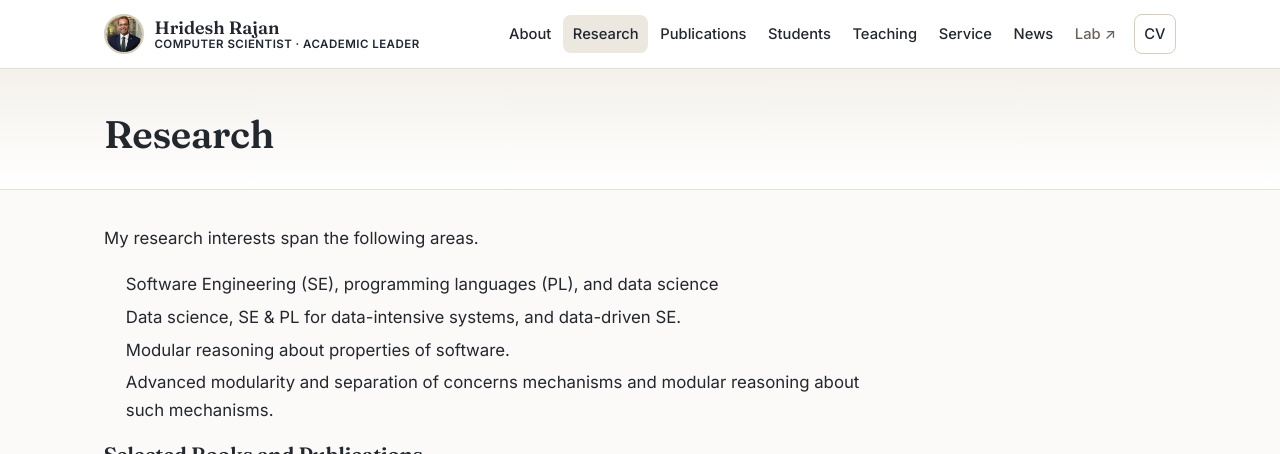
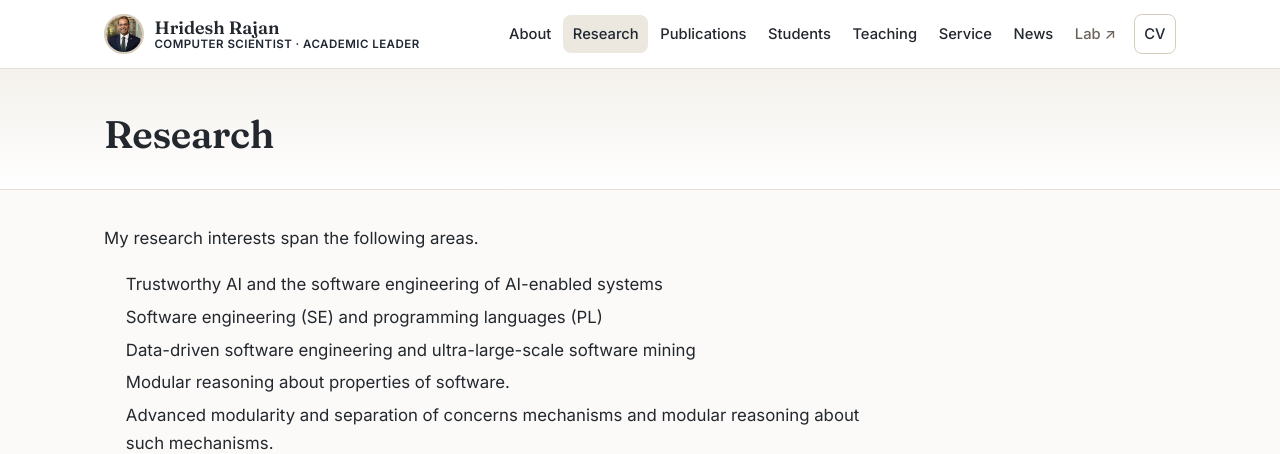
Before and after one commit to hridesh/hridesh.github.io, a Jekyll site: the page built from research.md, in a window 1280 px wide and 900 px high, cut to the strip 0-454 px from the top of the window. Built offline with Jekyll 4.4.1, drawn with Linux system fonts in a browser that asks for light colours.

Commit message:
Reframe research identity from data science to trustworthy AI
Updates positioning language on home, about, research, and CV to lead with
trustworthy AI. Preserves factual proper nouns (Iowa State Data Science
Programs, the Data Science degrees, TADS, Midwest Big Data Summer School/Hub)
and Boa's 'data-driven software engineering' terminology.

```diff
--- a/research.md
+++ b/research.md
@@ -6,9 +6,9 @@ permalink: /research/
 
 My research interests span the following areas.
 
-* Software Engineering (SE), programming languages (PL), and data science
-* Data science, SE &amp; PL for data-intensive systems,
-  and data-driven SE.
+* Trustworthy AI and the software engineering of AI-enabled systems
+* Software engineering (SE) and programming languages (PL)
+* Data-driven software engineering and ultra-large-scale software mining
 * Modular reasoning about properties of software.
 * Advanced modularity and separation of concerns mechanisms
   and modular reasoning about such mechanisms.
```
Also changed, not shown: about.md (+2 -2 lines), cv.md (+1 -1 lines), index.md (+2 -2 lines).
